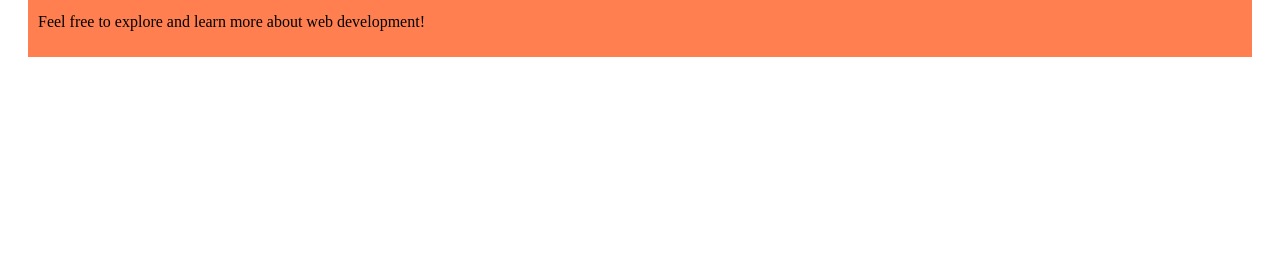
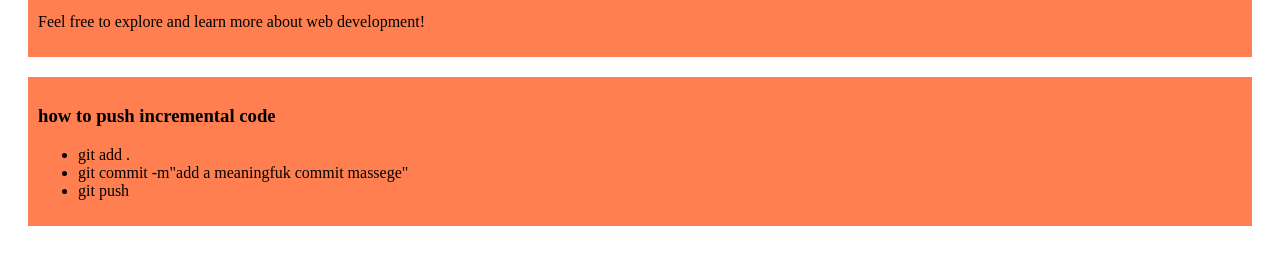
Before and after one commit to Eshan58/my-simple-website, a plain HTML site: page index.html in a window 1280 px wide. Shown: the part 507-772 px from the top of the page. Drawn offline with Linux system fonts and the light colour scheme.

Commit message:
added a list

```diff
--- a/index.html
+++ b/index.html
@@ -26,5 +26,13 @@
         <p>This is a simple HTML page.</p>
         <p>Feel free to explore and learn more about web development!</p>
     </div>
+    <div>
+        <h3>how to push incremental code</h3>
+        <ul>
+            <li>git add .</li>
+            <li>git commit -m"add a meaningfuk commit massege"</li>
+            <li>git push</li>
+        </ul>
+    </div>
 </body>
 </html>
```
